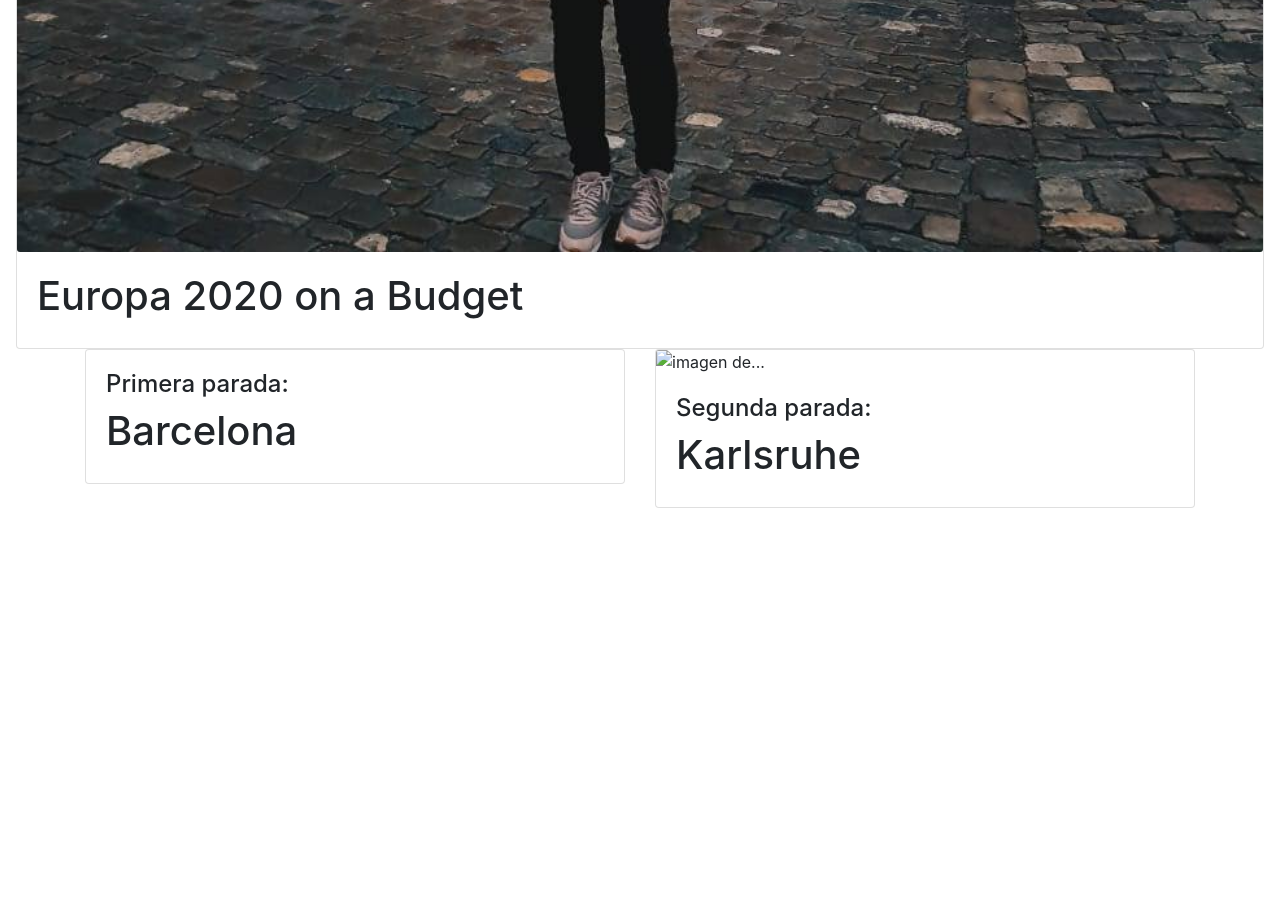
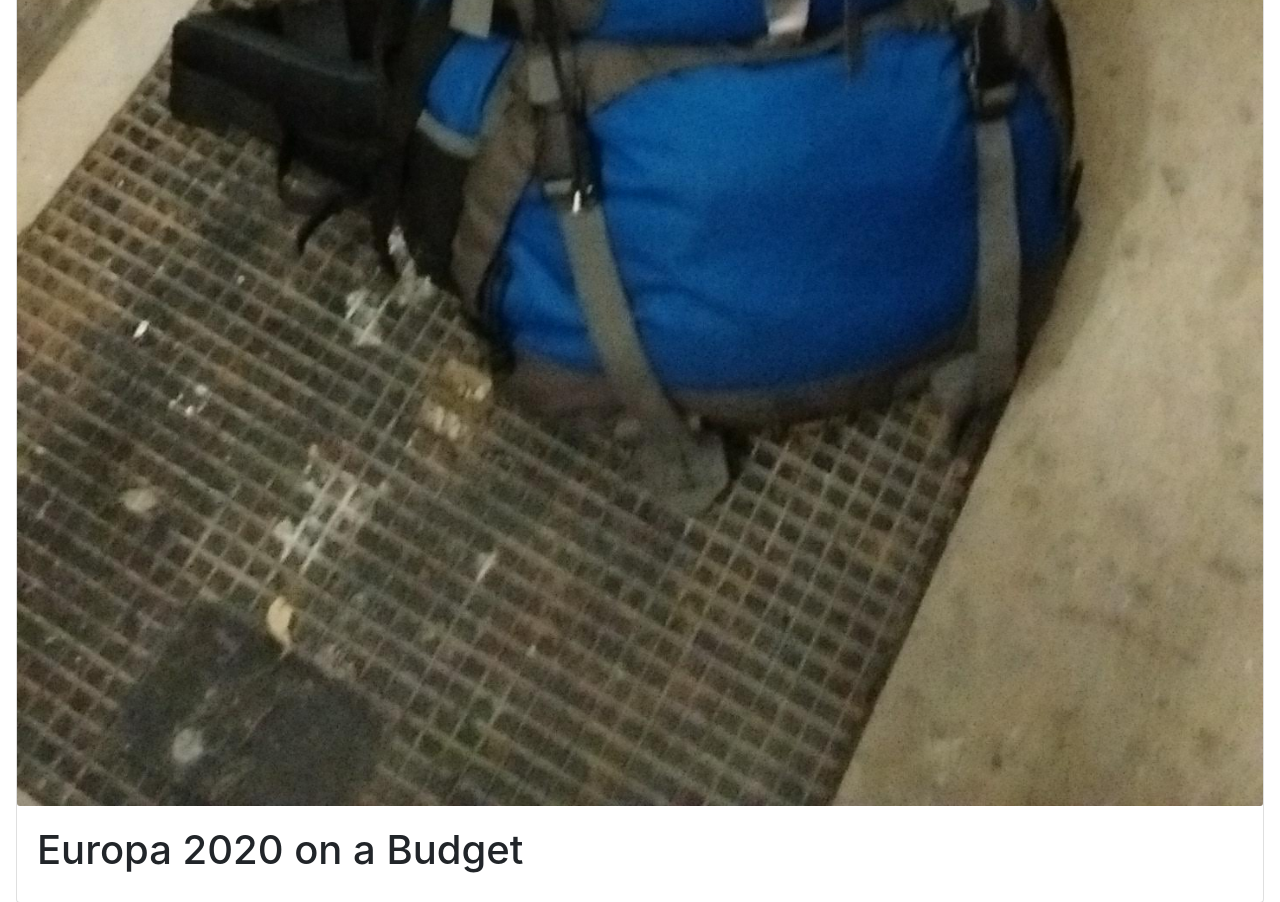
Before and after one commit to josebussana/josebussana.github.io, a plain HTML site: page index.html in a window 1280 px wide. Shown: the part 1614-2516 px from the top of the page. Before the commit the page ends 2138 px from the top, so only its background shows below. Drawn offline with nearby package versions, Linux system fonts and the light colour scheme.

Commit message:
Update index.html

```diff
--- a/index.html
+++ b/index.html
@@ -19,7 +19,7 @@
 </div>
 
 <div class="card">
-  <img class="card-img-bottom" src=" josebussana.github.io/img/IMG-20191222-WA0008.jpg " alt="Mochila extraviada y recuperada ">
+  <img class="card-img-bottom" src="josebussana.github.io/img/IMG_20191215_210949977.jpg" alt="Mochila extraviada y recuperada ">
   <div class="card-body">
     <h1>Europa 2020 on a Budget  </h1>
   </div>
@@ -29,7 +29,7 @@
   <div class="row">
     <div class="col">
       <div class="card">
-        <img class="card-img-top" src="img/image.jpg" alt="">
+        <img class="card-img-top" src="josebussana.github.io/img/IMG-20191222-WA0008.jpg" alt="">
         <div class="card-body">
           <h4>Primera parada:<h1>Barcelona </h1></h4>
         </div>
@@ -37,7 +37,7 @@
     </div>
     <div class="col">
       <div class="card">
-        <img class="card-img-top" src="img/image.jpg" alt="imagen de...">
+        <img class="card-img-top" src="josebussana.github.io/img/IMG-20200108-WA0006.jpg" alt="imagen de...">
         <div class="card-body">
           <h4>Segunda parada: </h4>
           <h1>Karlsruhe </h1>
```
